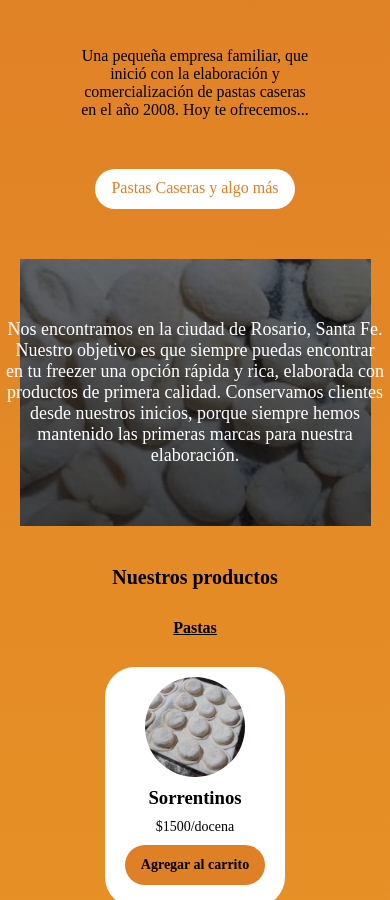
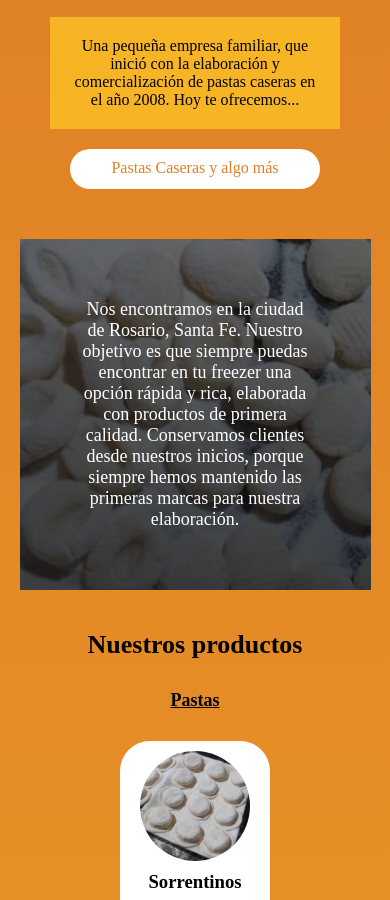
Before and after one commit to jimenieva21/Integrador, a plain HTML site: page index.html in a window 390 px wide. Shown: the part 165-1065 px from the top of the page. Drawn offline with Linux system fonts and the light colour scheme; a web font is replaced by a local one.

Commit message:
arreglos2

```diff
--- a/index.html
+++ b/index.html
@@ -136,7 +136,7 @@
                <div class="products-card">
                 <img src="./assets/fideos.jpg" alt="fideos">
                 <h3>Fideos</h3>
-                <p>$1000/bandeja de 1/2 kilo</p>
+                <p>$1000/bandeja </p>
                 <a href="">Agregar al carrito</a>
                </div>
                <div class="products-card">
--- a/style.css
+++ b/style.css
@@ -530,7 +530,7 @@ footer {
     #hero {
         margin-top: 65px;
         padding: 50px;
-        gap: 20px;
+        gap: 10px;
     }
 
     .hero-info h1 {
@@ -539,11 +539,12 @@ footer {
 
     .hero-info p {
         font-size: 16px;
-        padding: 30px;
+        padding: 20px;
+        background-color: #f7b526;
     }
 
     .hero-info a {
-        width: 200px;
+        width: 250px;
         height: 40px;
         padding: 10px;
         font-size: 16px;
@@ -558,7 +559,7 @@ footer {
 
     #about p {
         font-size: 18px;
-        width: 400px;
+        width: 250px;
     }
 
     #products {
@@ -566,32 +567,40 @@ footer {
     }
 
     #products h1 {
-        font-size: 20px;
+        font-size: 26px;
     }
 
     #products h2 {
-        font-size: 16px;
+        font-size: 18px;
     }
 
     #products p {
-        font-size: 14px;
+        font-size: 12px;
     }
 
     .products-card img {
-        width: 100px;
-        height: 100px;
+        width: 110px;
+        height: 110px;
         border-radius: 100px;
     }
 
     .products-card a {
-        width: 140px;
+        width: 130px;
         height: 40px;
         align-items: center;
-        font-size: 14px;
+        font-size: 12px;
         text-align: center;
         display: flex;
         justify-content: center;
     }
+
+    .products-card {
+        width: 150px;
+        height: 240px;
+        padding: 10px;
+        gap: 10px;
+    }
+
 
     .pastas,
     .postres {
```
